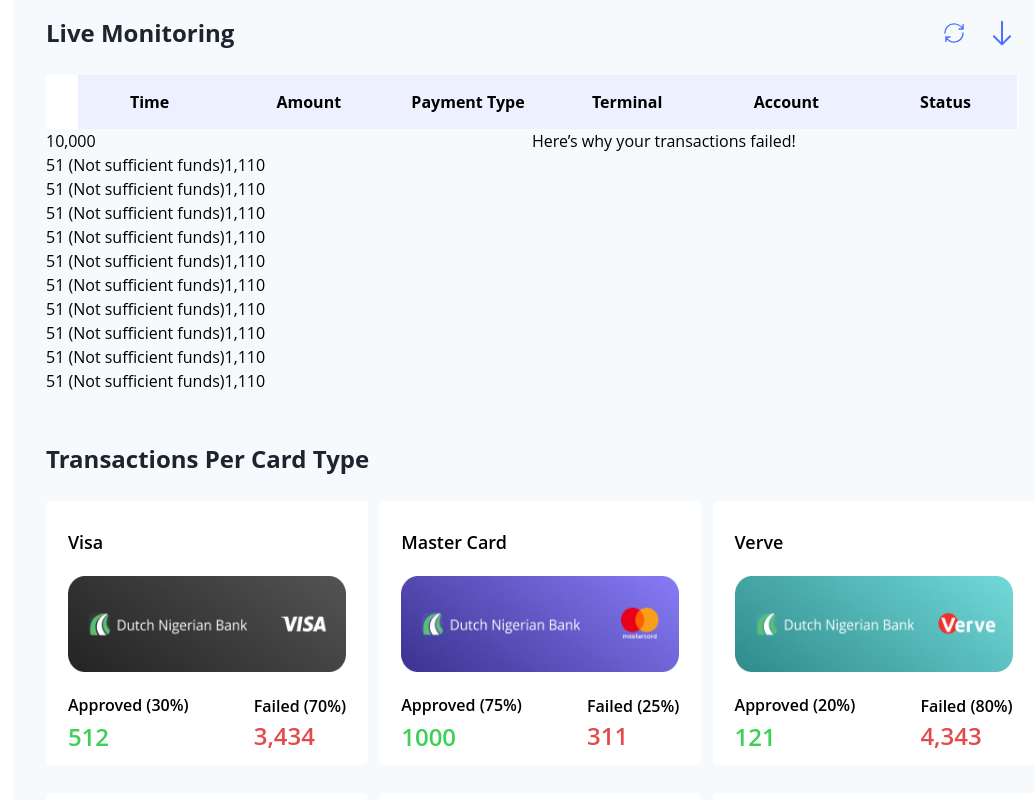
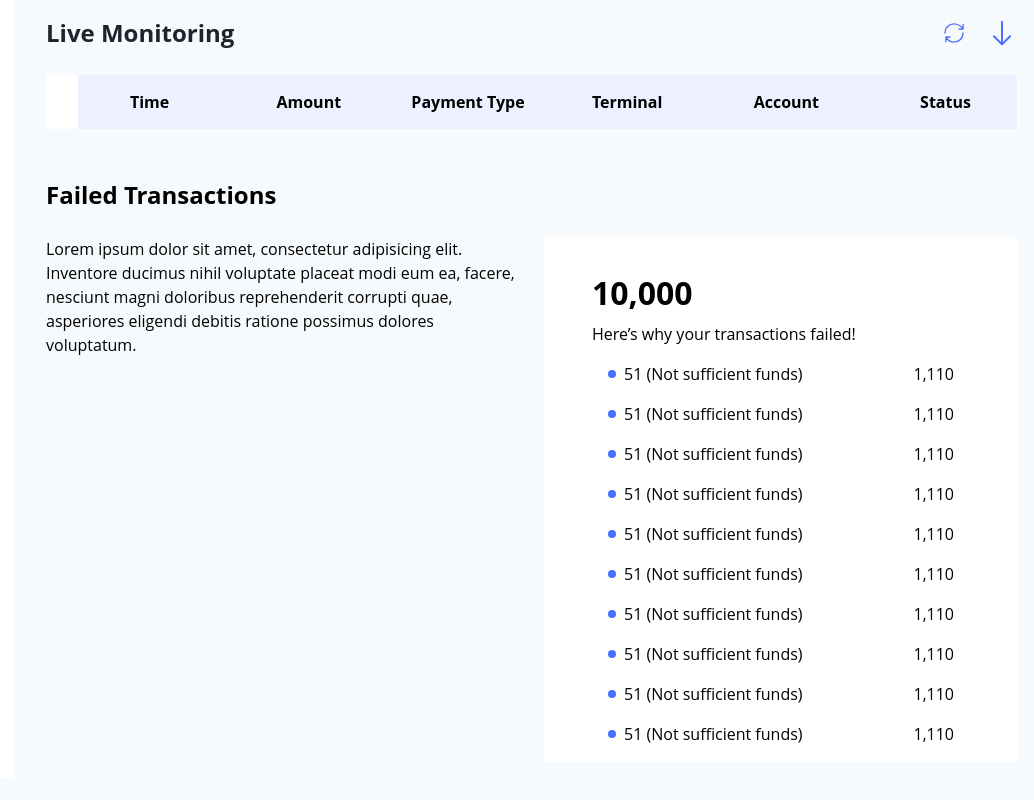
Before and after one commit to DevKaffy/POSMon-Dashboard, a React (Vite) app: page / in a window 1280 px wide. Shown: the part 620-1420 px from the top of the page, without its empty margins (246-1280 px from the left). Built offline with nearby package versions, Linux system fonts and the light colour scheme.

Commit message:
WIP: failed transactions

```diff
--- a/src/Components/Layout/DashboardLayout/DashboardLayout.css
+++ b/src/Components/Layout/DashboardLayout/DashboardLayout.css
@@ -1,3 +1,3 @@
 .dashboard-children{
-    @apply grid grid-cols-[13rem_1fr];
+    @apply grid grid-cols-[16.25rem_1fr];
 }
--- a/src/Components/Layout/DashboardLayout/index.tsx
+++ b/src/Components/Layout/DashboardLayout/index.tsx
@@ -5,7 +5,7 @@
 
 const DashboardLayout = ({children}: {children: ReactElement}) => {
   return (
-    <div className='pl-[3.25rem]'>
+    <div>
       <TopNav />
       <section className="dashboard-children">
         <SideNav />
--- a/src/Components/SideNav/index.tsx
+++ b/src/Components/SideNav/index.tsx
@@ -7,18 +7,17 @@
     const activePath = window.location.pathname
     console.log(activePath)
   return (
-    <aside className="flex flex-col gap-[1.37rem]">
+    <aside className="flex flex-col gap-[1.37rem] pl-[3.25rem] pt-[2.5rem] bg-white h-[81.37rem]">
       <h1 className="text-Ablack font-semibold">POS Monitoring</h1>
       <div className="flex flex-col gap-[1.37rem]">
         {navItems.map((navItem, index) => (
-          <NavLink
-            className="flex gap-[0.56rem]"
-            to={navItem.path || ""}
-          >
+          <NavLink className="flex gap-[0.56rem]" to={navItem.path || ""}>
             <img src={navItem.icon} alt="" />
             <span
               className={
-                activePath == navItem.path ? "text-[#4C6FFF] font-bold" : "text-[#909DAD]"
+                activePath == navItem.path
+                  ? "text-[#4C6FFF] font-bold"
+                  : "text-[#909DAD]"
               }
             >
               {navItem.link}
--- a/src/Components/TopNav/TopNav.css
+++ b/src/Components/TopNav/TopNav.css
@@ -1,3 +1,3 @@
 .top-nav{
-    @apply h-24 py-[1.5rem] pr-[3rem] flex items-center;
+    @apply h-24 py-[1.5rem] pr-[3rem] flex items-center bg-white pl-[3.25rem];
 }
--- a/src/Components/Transactions/index.tsx
+++ b/src/Components/Transactions/index.tsx
@@ -5,14 +5,14 @@
   figure: string;
 }) => {
   return (
-    <div>
-    <ul className='flex disc'>
-      <li>{details}</li>
-      <li>{figure}</li>
-    </ul>
+    <div className="flex m-4 list-disc items-center justify-between">
+      <div className="flex gap-x-[0.5rem] items-center">
+        <span className="w-[0.5rem] h-[0.5rem] rounded-full bg-[#4C6FFF]"></span>
+        <span>{details}</span>
+      </div>
+      <span>{figure}</span>
     </div>
-
-  )
+  );
 }
 
 export default Transactions
--- a/src/Pages/Home/Home.css
+++ b/src/Pages/Home/Home.css
@@ -1,3 +1,4 @@
 .wrapper{
     @apply pt-[2.5rem] pl-4 pr-12 pb-[15.18rem];
+
 }
--- a/src/Pages/Home/index.tsx
+++ b/src/Pages/Home/index.tsx
@@ -1,16 +1,16 @@
-import React from 'react'
-import { NavLink } from 'react-router-dom';
-import Card from '../../Components/Card';
-import DashboardLayout from '../../Components/Layout/DashboardLayout'
-import StatisticCard from '../../Components/StatisticCard';
-import Table from '../../Components/Table';
-import Transactions from '../../Components/Transactions';
-import { cardItems, items, statistics, transactionDetails} from '../../data';
+import React from "react";
+import { NavLink } from "react-router-dom";
+import Card from "../../Components/Card";
+import DashboardLayout from "../../Components/Layout/DashboardLayout";
+import StatisticCard from "../../Components/StatisticCard";
+import Table from "../../Components/Table";
+import Transactions from "../../Components/Transactions";
+import { cardItems, items, statistics, transactionDetails } from "../../data";
 
-import './Home.css'
+import "./Home.css";
 
 const Home = () => {
-    const activePath = window.location.pathname
+  const activePath = window.location.pathname;
   return (
     <DashboardLayout>
       <main className="wrapper">
@@ -66,20 +66,30 @@
           </div>
           <Table />
         </section>
-        <section className="grid grid-cols-2">
-          <h2>10,000</h2>
-          <p>Here’s why your transactions failed!</p>
-          <div>
-            {
-            transactionDetails.map((transactionDetail, index)=>(
-                <Transactions
-                key= {`transactionsDetails -${index}`}
-                details= {transactionDetail.details}
-                figure= {transactionDetail.figure}
-                />
-
-            ))
-            }
+        <section className="mt-12">
+          <p className="mb-[1.5rem] font-bold text-[1.5rem] text-[Ablack]">Failed Transactions</p>
+          <div className="grid grid-cols-2 gap-x-[1.5rem]">
+            <div>
+              Lorem ipsum dolor sit amet, consectetur adipisicing elit.
+              Inventore ducimus nihil voluptate placeat modi eum ea, facere,
+              nesciunt magni doloribus reprehenderit corrupti quae, asperiores
+              eligendi debitis ratione possimus dolores voluptatum.
+            </div>
+            <div className="pt-8 px-12 bg-white">
+              <h2 className="font-bold text-[2rem] mb-[0.31rem] text-[Ablack]">
+                10,000
+              </h2>
+              <p className="font-medium text-[Ablack]">Here’s why your transactions failed!</p>
+              <div>
+                {transactionDetails.map((transactionDetail, index) => (
+                  <Transactions
+                    key={`transactionsDetails -${index}`}
+                    details={transactionDetail.details}
+                    figure={transactionDetail.figure}
+                  />
+                ))}
+              </div>
+            </div>
           </div>
         </section>
         <section className="mt-[3rem]">
@@ -103,6 +113,6 @@
       </main>
     </DashboardLayout>
   );
-}
+};
 
-export default Home
+export default Home;
--- a/src/index.css
+++ b/src/index.css
@@ -5,6 +5,7 @@
   margin: 0;
   font-family: 'Open Sans', 'Helvetica Neue', sans-serif;
   overflow-x: hidden;
+  background-color: #F7FAFC;
 }
 *{
   box-sizing: border-box;
```
